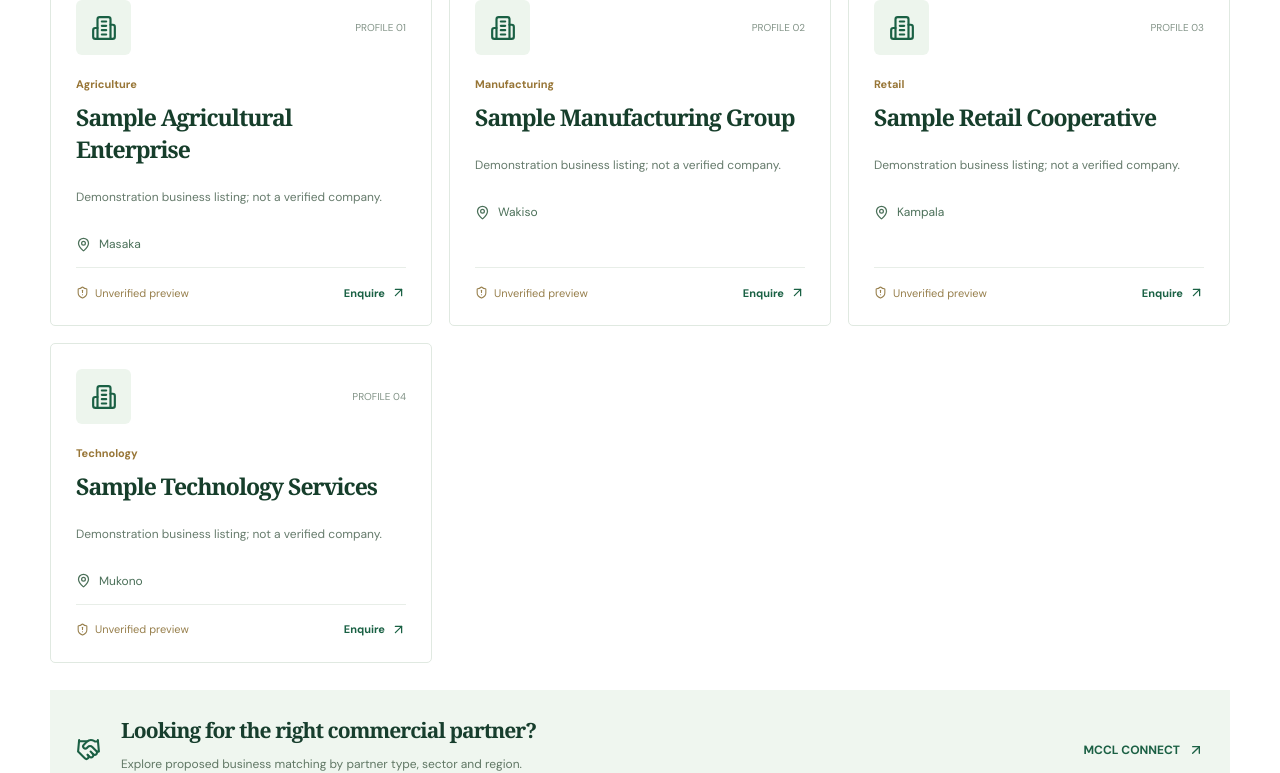
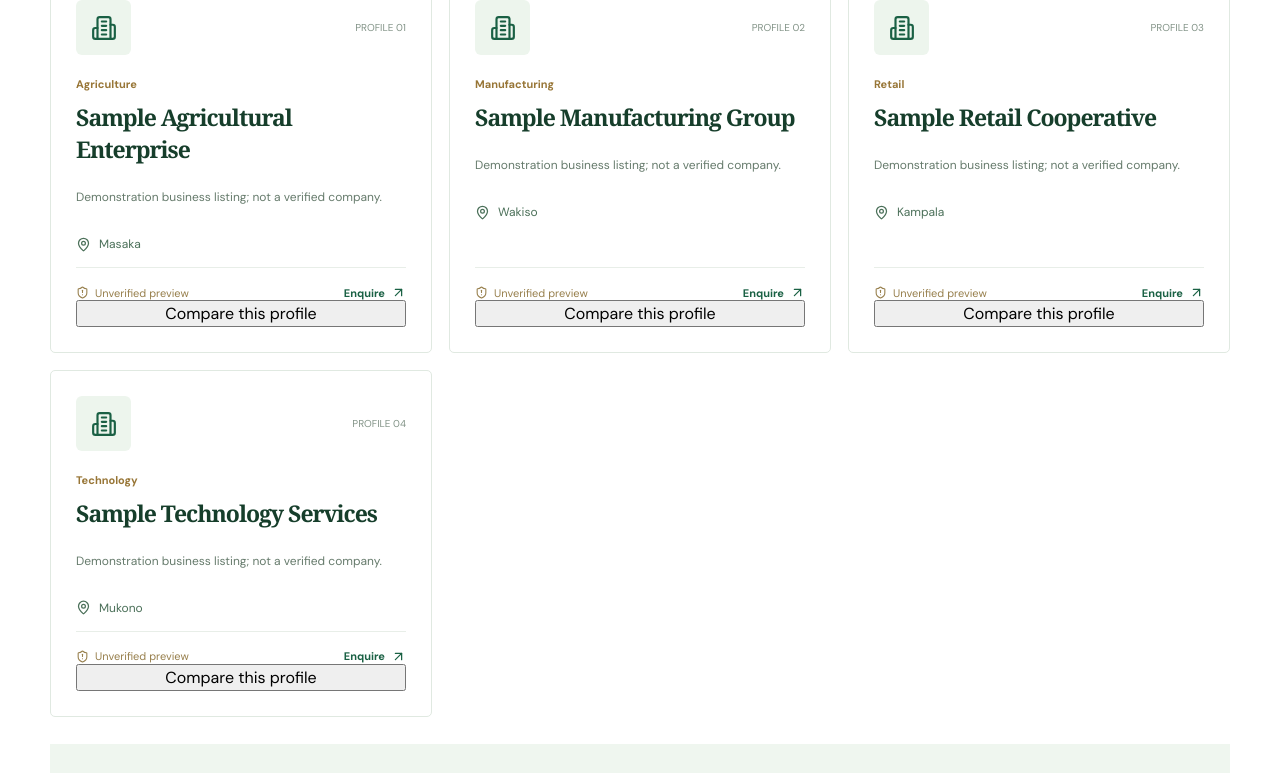
Before and after one commit to watumwa/mengo, a Next.js app: page /businesses in a window 1280 px wide. Shown: the part 929-1702 px from the top of the page. Built offline with nearby package versions, Linux system fonts and the light colour scheme.

Commit message:
UX: add interactive side-by-side business comparison and selection controls

```diff
--- a/app/businesses/page.tsx
+++ b/app/businesses/page.tsx
@@ -8,16 +8,19 @@ type Business={id:string|number;name:string;sector:string;district:string;descri
 const sectors=["All sectors","Agriculture","Retail","Manufacturing","Technology"];
 export default function BusinessDirectory(){
  const {records,loading,error}=useChamberRecords<Business>("businesses");
- const [query,setQuery]=useState("");const [sector,setSector]=useState("All sectors");const [district,setDistrict]=useState("All districts");const [sort,setSort]=useState("Name A–Z");
+ const [query,setQuery]=useState("");const [selected,setSelected]=useState<string[]>([]);const [sector,setSector]=useState("All sectors");const [district,setDistrict]=useState("All districts");const [sort,setSort]=useState("Name A–Z");
  const districts=["All districts",...new Set(records.map(x=>x.district))];
  const availableSectors=["All sectors",...new Set([...sectors.slice(1),...records.map(x=>x.sector)])];
  const results=useMemo(()=>records.filter(x=>(sector==="All sectors"||x.sector===sector)&&(district==="All districts"||x.district===district)&&(`${x.name} ${x.sector} ${x.district} ${x.description}`.toLowerCase().includes(query.toLowerCase()))).sort((a,b)=>sort==="Name Z–A"?b.name.localeCompare(a.name):a.name.localeCompare(b.name)),[records,query,sector,district,sort]);
+ const toggle=(id:string)=>setSelected(v=>v.includes(id)?v.filter(x=>x!==id):v.length<3?[...v,id]:v);
+ const compare=records.filter(x=>selected.includes(String(x.id)));
  const reset=()=>{setQuery("");setSector("All sectors");setDistrict("All districts");setSort("Name A–Z")};
  return <Shell><main><section className="connect-hero"><div className="container"><span className="eyebrow">MCCL CONNECT / Business discovery</span><h1>BUSINESS <em>DIRECTORY</em></h1><p>Explore businesses, sectors and commercial connections across Buganda.</p><div className="connect-hero-links"><Link href="/connect">Explore matchmaking <ArrowUpRight size={16}/></Link><Link href="/membership">Membership pathways <ArrowUpRight size={16}/></Link></div></div></section>
  <div className="container directory-premium"><div className="connect-intro"><span className="eyebrow">Enterprise discovery</span><h2>Discover the business community.</h2><p>Search the current demonstration directory by name, sector or district. Listings are illustrative and should not be interpreted as verified Chamber members.</p></div>
  <div className="directory-toolbar"><label className="directory-query"><Search size={19}/><input value={query} onChange={e=>setQuery(e.target.value)} placeholder="Search business, sector or service..." aria-label="Search businesses"/></label><label><SlidersHorizontal size={16}/><select aria-label="Filter sector" value={sector} onChange={e=>setSector(e.target.value)}>{availableSectors.map(x=><option key={x}>{x}</option>)}</select></label><label><MapPin size={16}/><select aria-label="Filter district" value={district} onChange={e=>setDistrict(e.target.value)}>{districts.map(x=><option key={x}>{x}</option>)}</select></label><label><select aria-label="Sort businesses" value={sort} onChange={e=>setSort(e.target.value)}><option>Name A–Z</option><option>Name Z–A</option></select></label></div>
  <div className="directory-results-head"><div><h3>Business profiles</h3><p><ShieldAlert size={14}/> Sample records are not verified or endorsed.</p></div><div><span>{loading?"Loading...":`${results.length} results`}</span><button type="button" onClick={reset}>Reset filters</button></div></div>
- <div className="directory-premium-grid">{results.map((x,i)=><article key={x.id}><div className="directory-company-top"><span className="directory-company-avatar"><Building2 size={26}/></span><span className="directory-company-index">PROFILE {String(i+1).padStart(2,"0")}</span></div><span className="directory-company-sector">{x.sector}</span><h3>{x.name}</h3><p className="directory-company-description">{x.description}</p><div className="directory-company-location"><MapPin size={15}/>{x.district}</div><div className="directory-company-foot"><span><ShieldAlert size={13}/> Unverified preview</span><Link href="/contact">Enquire <ArrowUpRight size={15}/></Link></div></article>)}</div>
+ <div className="directory-premium-grid">{results.map((x,i)=><article key={x.id}><div className="directory-company-top"><span className="directory-company-avatar"><Building2 size={26}/></span><span className="directory-company-index">PROFILE {String(i+1).padStart(2,"0")}</span></div><span className="directory-company-sector">{x.sector}</span><h3>{x.name}</h3><p className="directory-company-description">{x.description}</p><div className="directory-company-location"><MapPin size={15}/>{x.district}</div><div className="directory-company-foot"><span><ShieldAlert size={13}/> Unverified preview</span><Link href="/contact">Enquire <ArrowUpRight size={15}/></Link></div><button className="directory-compare-button" type="button" aria-pressed={selected.includes(String(x.id))} onClick={()=>toggle(String(x.id))}>{selected.includes(String(x.id))?"Remove from comparison":selected.length>=3?"Maximum 3 profiles":"Compare this profile"}</button></article>)}</div>
  {loading&&<p className="directory-feedback" role="status">Loading business profiles...</p>}{error&&<p className="directory-feedback" role="alert">{error}</p>}{!loading&&!results.length&&<div className="directory-feedback"><Store size={22}/><h3>No matching profiles</h3><p>Try another sector or district.</p><button type="button" onClick={reset}>Clear filters</button></div>}
+ {compare.length>0&&<section className="directory-compare" aria-label="Compare selected sample businesses"><div className="directory-compare-head"><div><span className="eyebrow">Interactive comparison</span><h3>Compare sample business profiles</h3><p>{compare.length} of 3 selected · Illustrative records only</p></div><button type="button" onClick={()=>setSelected([])}>Clear selection</button></div><div className="directory-compare-grid">{compare.map(x=><article key={x.id}><strong>{x.name}</strong><span>{x.sector}</span><span>{x.district}</span><p>{x.description}</p><button type="button" onClick={()=>toggle(String(x.id))}>Remove</button></article>)}</div></section>}
  <div className="directory-next"><Handshake size={25}/><div><h3>Looking for the right commercial partner?</h3><p>Explore proposed business matching by partner type, sector and region.</p></div><Link href="/connect">MCCL CONNECT <ArrowUpRight size={16}/></Link></div></div></main></Shell>
 }
```
